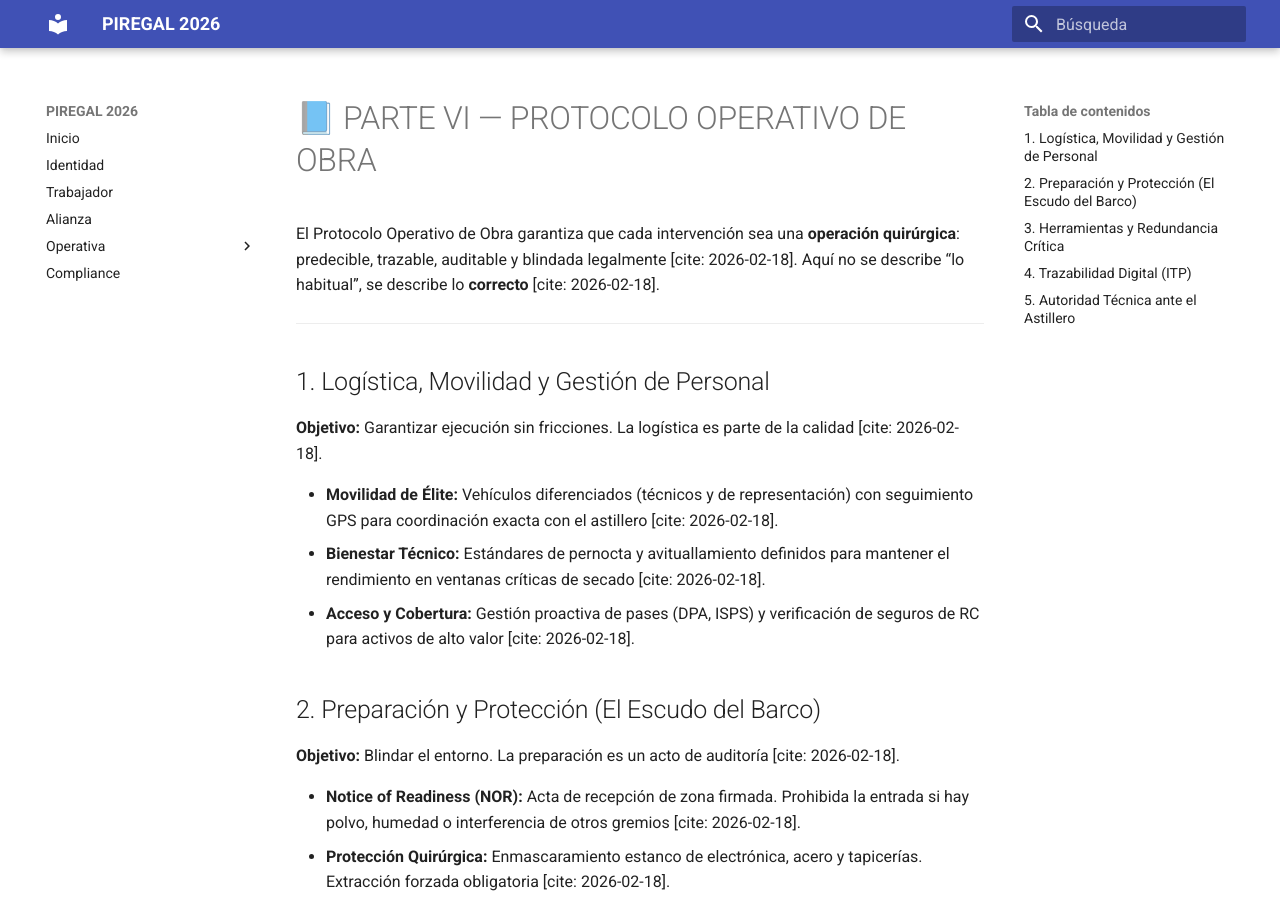
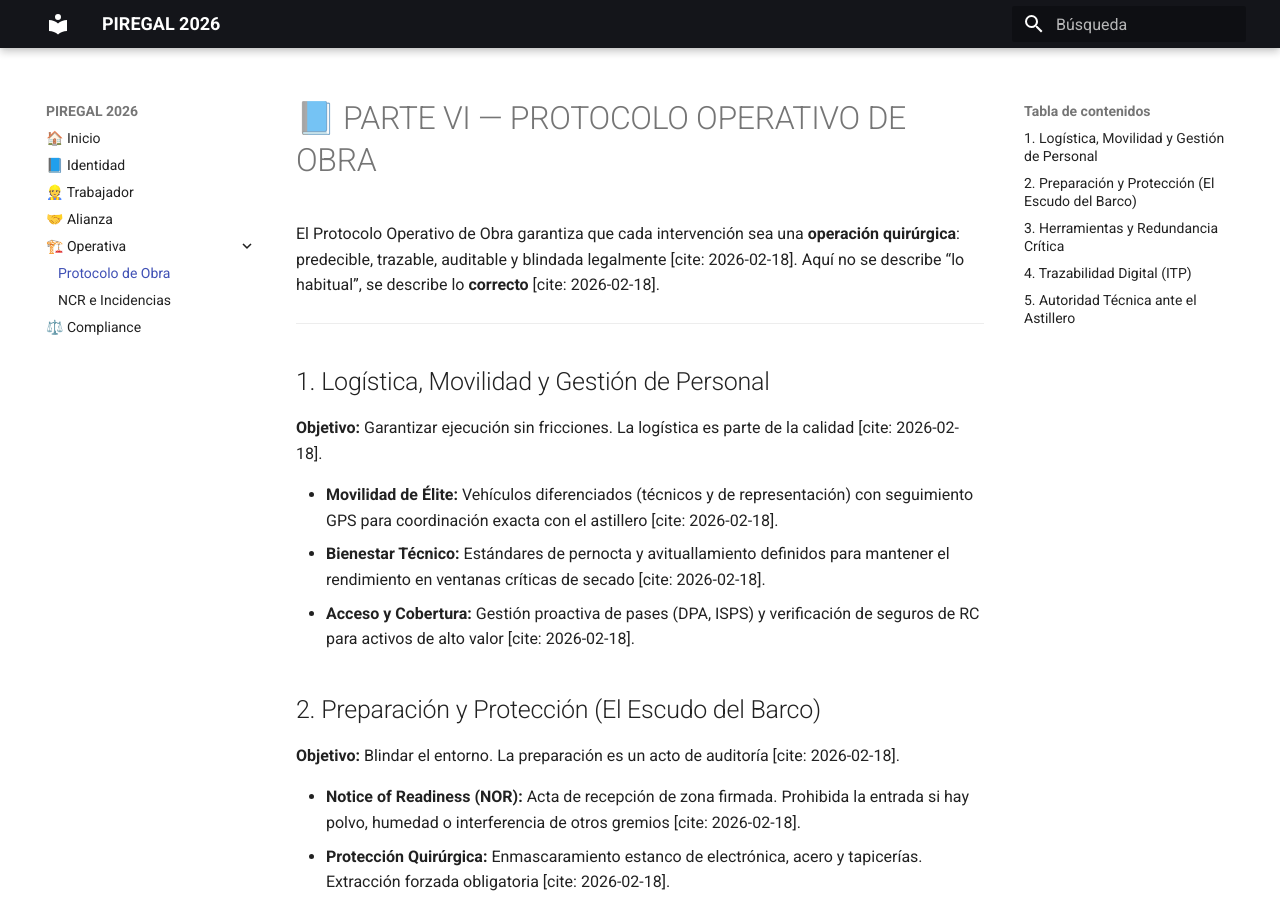
Before and after one commit to bernardezgatosergio-ai/piregal-governance, an MkDocs documentation site: the page built from docs/v4-operativa/protocolo-obra.md, in a window 1280 px wide and 900 px high. Built offline with MkDocs 1.6.1 and Material for MkDocs 9.7.7, drawn with Linux system fonts in a browser that asks for light colours.

Commit message:
Update mkdocs.yml

```diff
--- a/mkdocs.yml
+++ b/mkdocs.yml
@@ -2,13 +2,16 @@ site_name: PIREGAL 2026
 theme:
   name: material
   language: es
+  palette:
+    primary: black
+    accent: blue
 
 nav:
-  - 'Inicio': index.md
-  - 'Identidad': docs/v1-identidad/quienes-somos.md
-  - 'Trabajador': docs/v2-trabajador/manual.md
-  - 'Alianza': docs/v3-alianza/pmee.md
-  - 'Operativa':
-      - 'Protocolo': docs/v4-operativa/protocolo-obra.md
-      - 'NCR': docs/v4-operativa/ncr.md
-  - 'Compliance': docs/v5-compliance/transparencia.md
+  - '🏠 Inicio': index.md
+  - '📘 Identidad': v1-identidad/quienes-somos.md
+  - '👷 Trabajador': v2-trabajador/manual.md
+  - '🤝 Alianza': v3-alianza/pmee.md
+  - '🏗️ Operativa':
+      - 'Protocolo de Obra': v4-operativa/protocolo-obra.md
+      - 'NCR e Incidencias': v4-operativa/ncr.md
+  - '⚖️ Compliance': v5-compliance/transparencia.md
```
